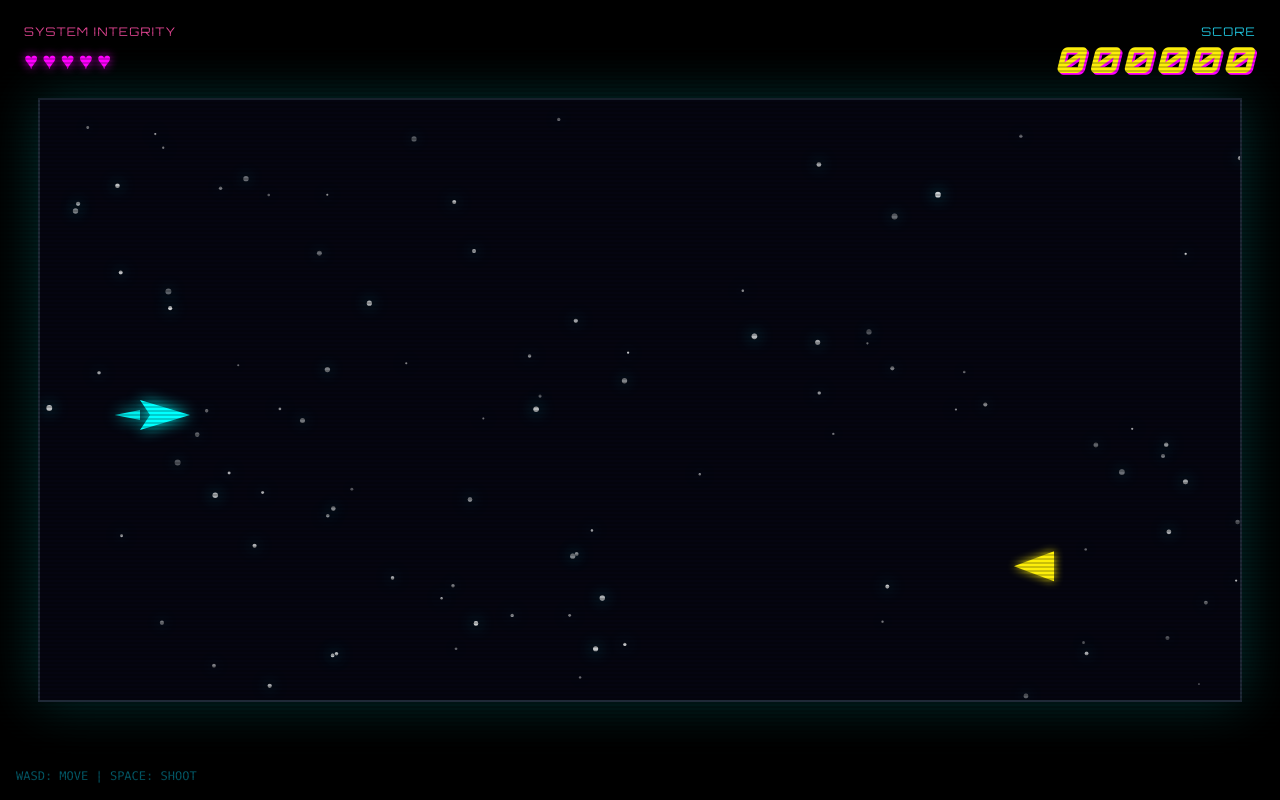
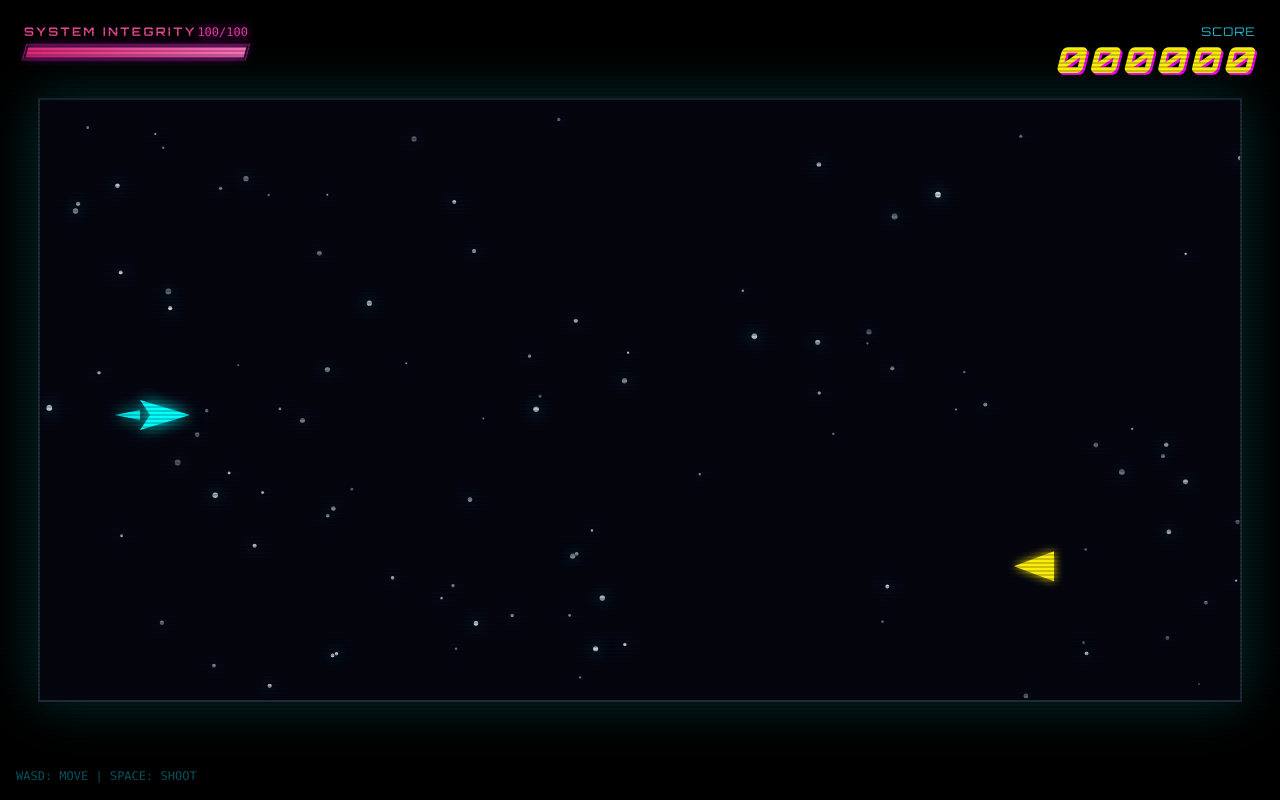
Before and after one commit to magicleon94/neon-galaxy, a React (Vite) app: page / in a window 1280 px wide. Both pictures are taken after a click on the button "TAP OR PRESS SPACE TO LAUNCH". Built offline with nearby package versions, Linux system fonts and the light colour scheme.

Commit message:
feat: Update app name and health bar UI
Refactors the UI component to display a more detailed health bar instead of hearts. Introduces a new constant `PLAYER_HP` for better management of player health. Renames the application from "Neon Gravity" to "Neon Galaxy" in `metadata.json`.

```diff
--- a/components/UI.tsx
+++ b/components/UI.tsx
@@ -1,6 +1,6 @@
 import React from 'react';
 import { GameState } from '../types';
-import { COLORS } from '../constants';
+import { COLORS, PLAYER_HP } from '../constants';
 
 interface UIProps {
   gameState: GameState;
@@ -16,7 +16,7 @@ interface UIProps {
 const UI: React.FC<UIProps> = ({
   gameState,
   score,
-  hp = 100,
+  hp = PLAYER_HP,
   shieldTime = 0,
   multishotTime = 0,
   setGameState,
@@ -61,25 +61,23 @@ const UI: React.FC<UIProps> = ({
     }
   };
 
-  const renderHearts = () => {
-    const totalHearts = 5;
-    const currentHearts = Math.ceil(hp / 20);
-    const hearts = [];
+  const renderHealthBar = () => {
+    const pct = Math.max(0, Math.min(100, (hp / PLAYER_HP) * 100));
 
-    for (let i = 0; i < totalHearts; i++) {
-        hearts.push(
-            <span
-                key={i}
-                className="text-2xl mr-1 drop-shadow-[0_0_5px_rgba(255,0,255,0.8)]"
-                style={{
-                    color: i < currentHearts ? COLORS.neonPink : '#333'
-                }}
-            >
-                ♥
-            </span>
-        );
-    }
-    return hearts;
+    return (
+        <div className="w-56">
+            <div className="flex justify-between items-end mb-1">
+                <span className="text-pink-500 text-xs tracking-[0.2em] font-bold">SYSTEM INTEGRITY</span>
+                <span className="text-pink-500 text-xs font-mono drop-shadow-[0_0_5px_rgba(255,0,255,0.8)]">{Math.ceil(hp)}/{PLAYER_HP}</span>
+            </div>
+            <div className="w-full h-4 border border-pink-500/50 bg-gray-900/50 skew-x-[-15deg] p-0.5 backdrop-blur-sm">
+                <div
+                    className="h-full bg-gradient-to-r from-pink-600 to-pink-400 shadow-[0_0_10px_rgba(255,0,255,0.6)] transition-all duration-100 ease-linear"
+                    style={{ width: `${pct}%` }}
+                />
+            </div>
+        </div>
+    );
   };
 
   if (gameState === GameState.PLAYING) {
@@ -87,10 +85,7 @@ const UI: React.FC<UIProps> = ({
       <div className="absolute top-0 left-0 w-full h-full pointer-events-none p-6 flex justify-between items-start">
         {/* Health */}
         <div className="flex flex-col">
-            <span className="text-pink-500 text-xs tracking-widest mb-1">SYSTEM INTEGRITY</span>
-            <div className="flex">
-                {renderHearts()}
-            </div>
+            {renderHealthBar()}
         </div>
 
         {/* Right HUD: Score & Powerups */}
--- a/metadata.json
+++ b/metadata.json
@@ -1,5 +1,5 @@
 {
-  "name": "Neon Gravity",
+  "name": "Neon Galaxy",
   "description": "A cyberpunk space shooter. Pilot your ship, destroy enemy fleets, and dodge laser beams in a neon-soaked void.",
   "requestFramePermissions": []
 }
```
